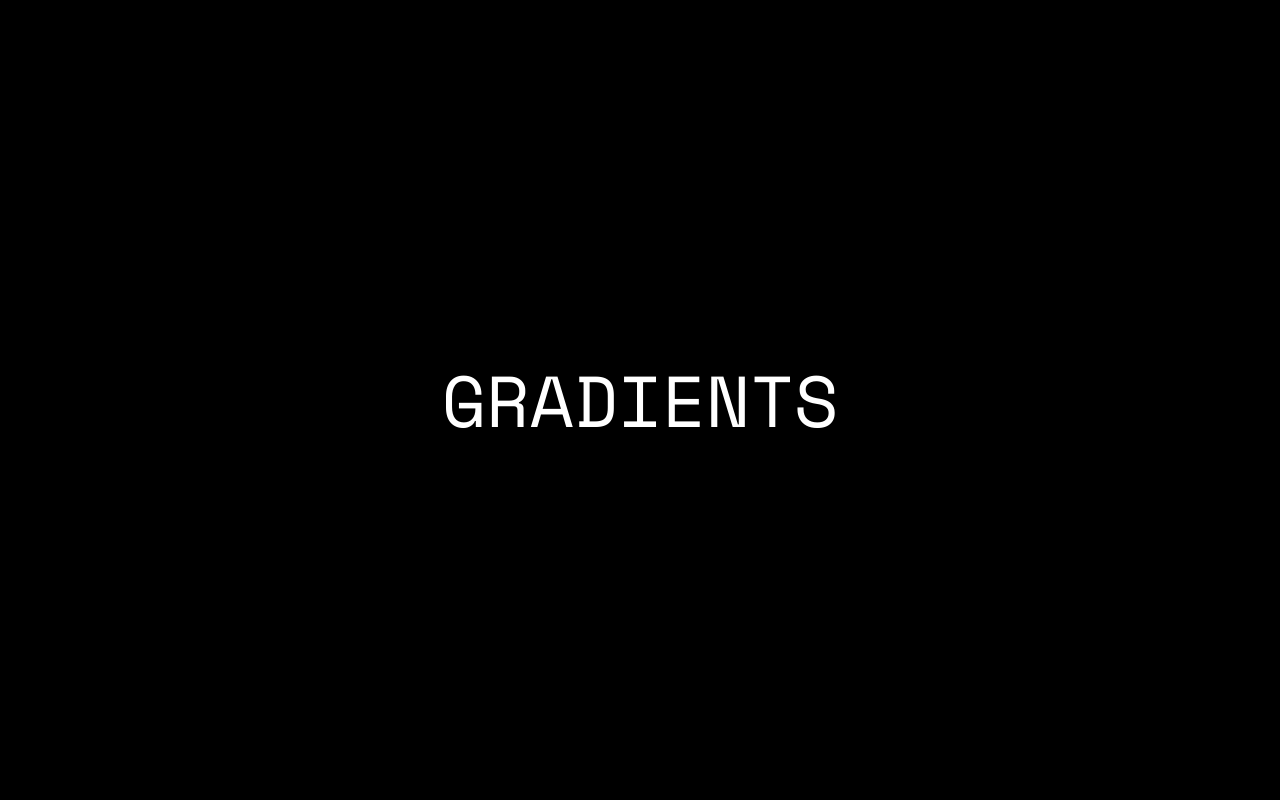
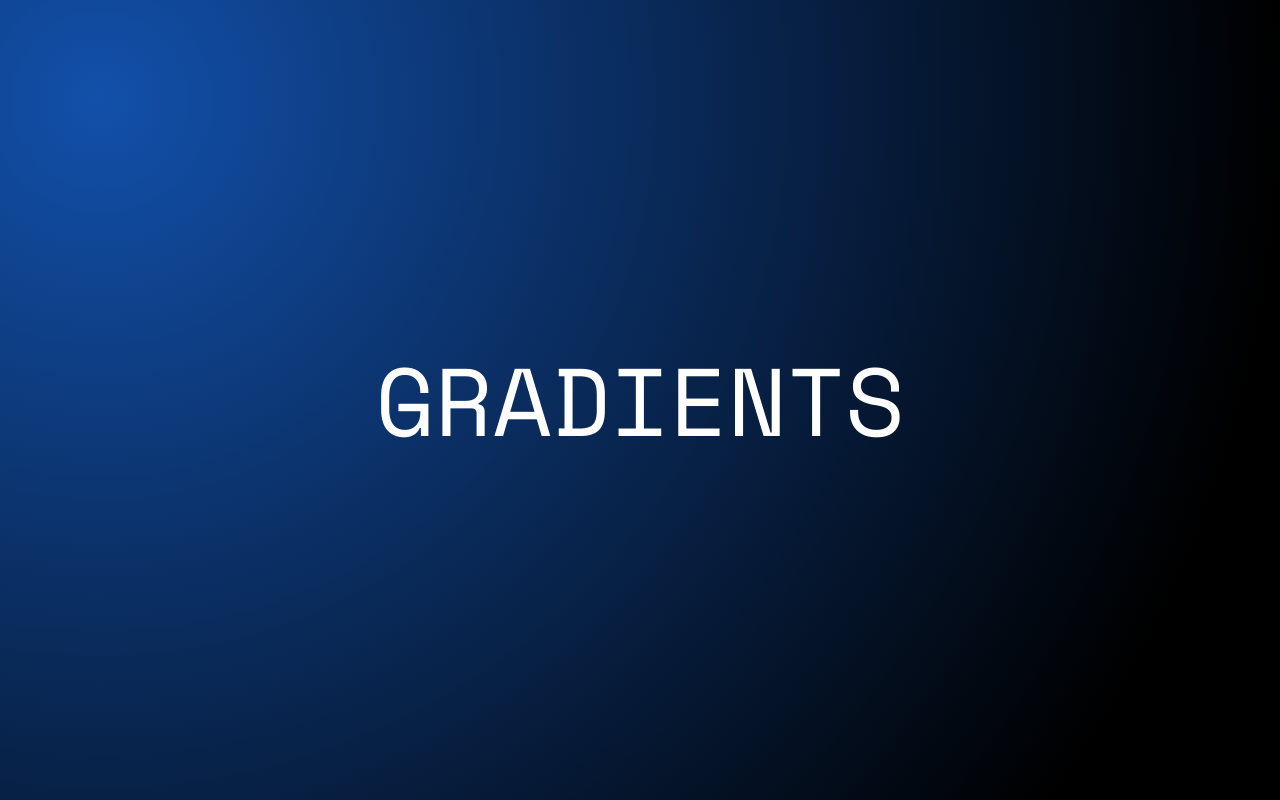
Before and after one commit to malikkotb/flashlight-hover, a Next.js app: page / in a window 1280 px wide. Built offline with nearby package versions, Linux system fonts and the light colour scheme.

Commit message:
starting color

```diff
--- a/app/globals.css
+++ b/app/globals.css
@@ -18,7 +18,7 @@
 .cover {
   background-image: radial-gradient(
     circle farthest-side at var(--x, 100px) var(--y, 100px),
-    var(--color) 0%,
-    transparent var(--gradient-width)
+    var(--color, #1250aa) 0%,
+    transparent var(--gradient-width, 100%)
   );
 }
--- a/app/page.js
+++ b/app/page.js
@@ -21,7 +21,6 @@ export default function Home() {
   const manageMouseMove = (e) => {
     if (!coverRef.current) return;
     const { clientX, clientY } = e;
-
     coverRef.current.style.setProperty("--x", `${clientX}px`);
     coverRef.current.style.setProperty("--y", `${clientY}px`);
   };
@@ -30,18 +29,13 @@ export default function Home() {
     setIsHovered(true);
     const randomColor = getRandomHexCode();
     coverRef.current.style.setProperty("--color", `${randomColor}`)
-
-    coverRef.current.style.setProperty("--gradient-width", `${300}px`);
   };
 
   // Function to handle mouse leave event
   const handleMouseLeave = () => {
     setIsHovered(false);
     const randomColor = getRandomHexCode();
-
     coverRef.current.style.setProperty("--color", `${randomColor}`)
-
-    coverRef.current.style.setProperty("--gradient-width", `${100}px`);
   };
 
   useEffect(() => {
@@ -54,17 +48,9 @@ export default function Home() {
   return (
     <>
       <div ref={coverRef} className="cover bg-black items-center w-full h-screen flex justify-center">
-        <h3 onMouseEnter={handleMouseEnter} onMouseLeave={handleMouseLeave} className="text-7xl uppercase text-white">
+        <h3 onMouseEnter={handleMouseEnter} onMouseLeave={handleMouseLeave} className="text-8xl uppercase text-white">
           Gradients
         </h3>
-        {/* <motion.div
-        className="bg-blue w-20 h-20 absolute z-10"
-        style={{
-          transform: `scale(${1 - scrollYProgress})`,
-        }}
-      >
-
-      </motion.div> */}
       </div>
     </>
   );
```
